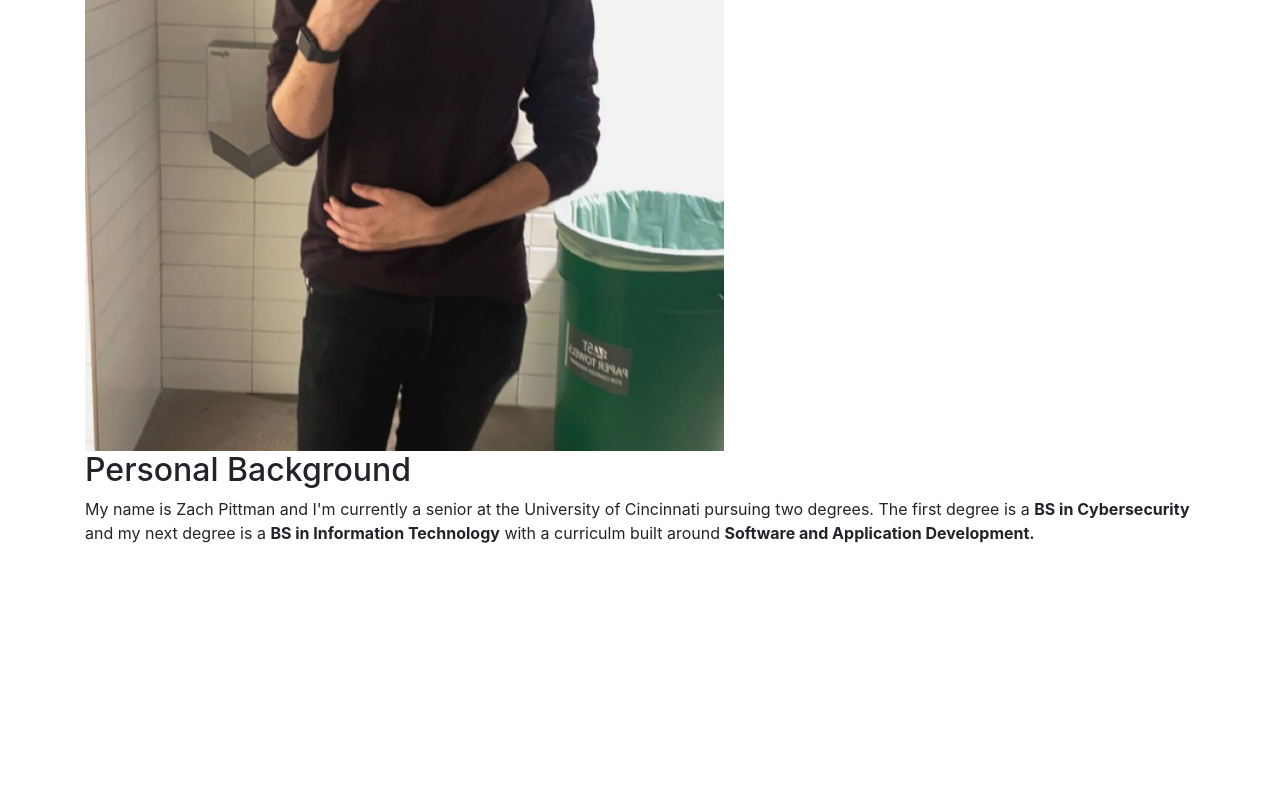
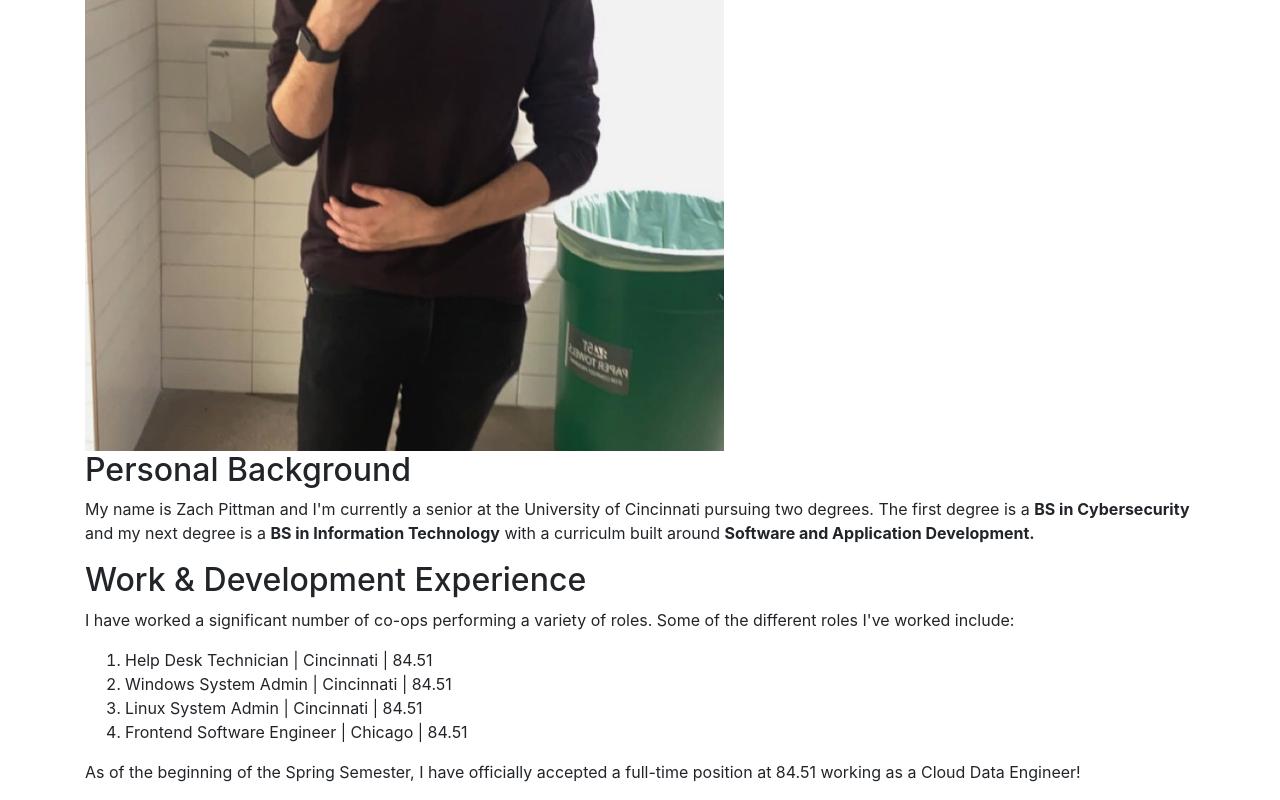
Before and after one commit to IT3049C-Lively-FA23/online-portfolio-pittmaza, a website: page index.html in a window 1280 px wide. Shown: the part 445-1245 px from the top of the page. Before the commit the page ends 1006 px from the top, so only its background shows below. Drawn offline with nearby package versions, Linux system fonts and the light colour scheme.

Commit message:
added Work/Dev Experience

```diff
--- a/index.html
+++ b/index.html
@@ -33,6 +33,24 @@
         </p>
       </div>
 
+      <div class="section" id="experience">
+        <h2>Work & Development Experience</h2>
+        <p>
+          I have worked a significant number of co-ops performing a variety of
+          roles. Some of the different roles I've worked include:
+        </p>
+        <ol>
+          <li>Help Desk Technician | Cincinnati | 84.51</li>
+          <li>Windows System Admin | Cincinnati | 84.51</li>
+          <li>Linux System Admin | Cincinnati | 84.51</li>
+          <li>Frontend Software Engineer | Chicago | 84.51</li>
+        </ol>
+        <p>
+          As of the beginning of the Spring Semester, I have officially accepted
+          a full-time position at 84.51 working as a Cloud Data Engineer!
+        </p>
+      </div>
+
       <!-- WORK FROM INSIDE THIS CONTAINER-->
     </div>
 
```
